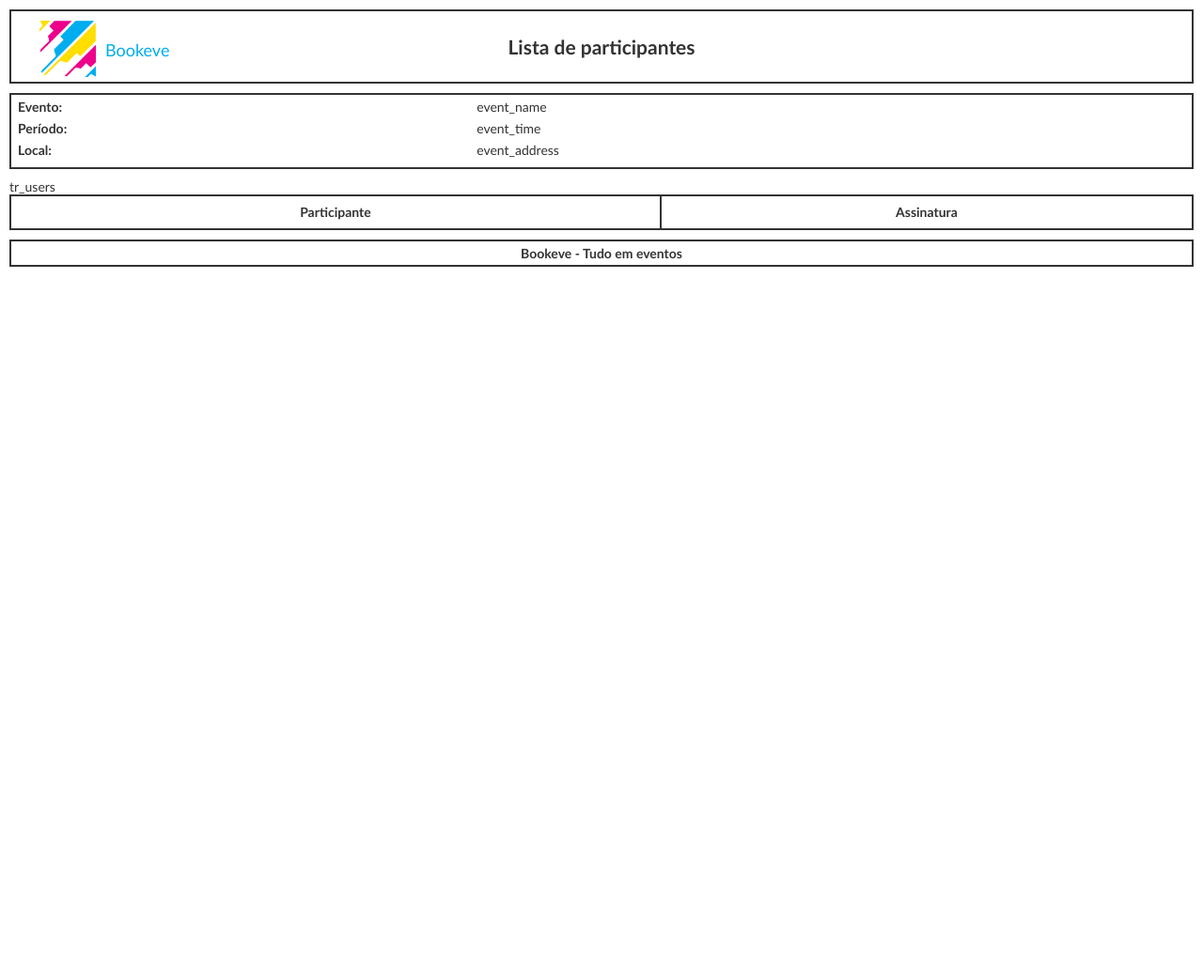
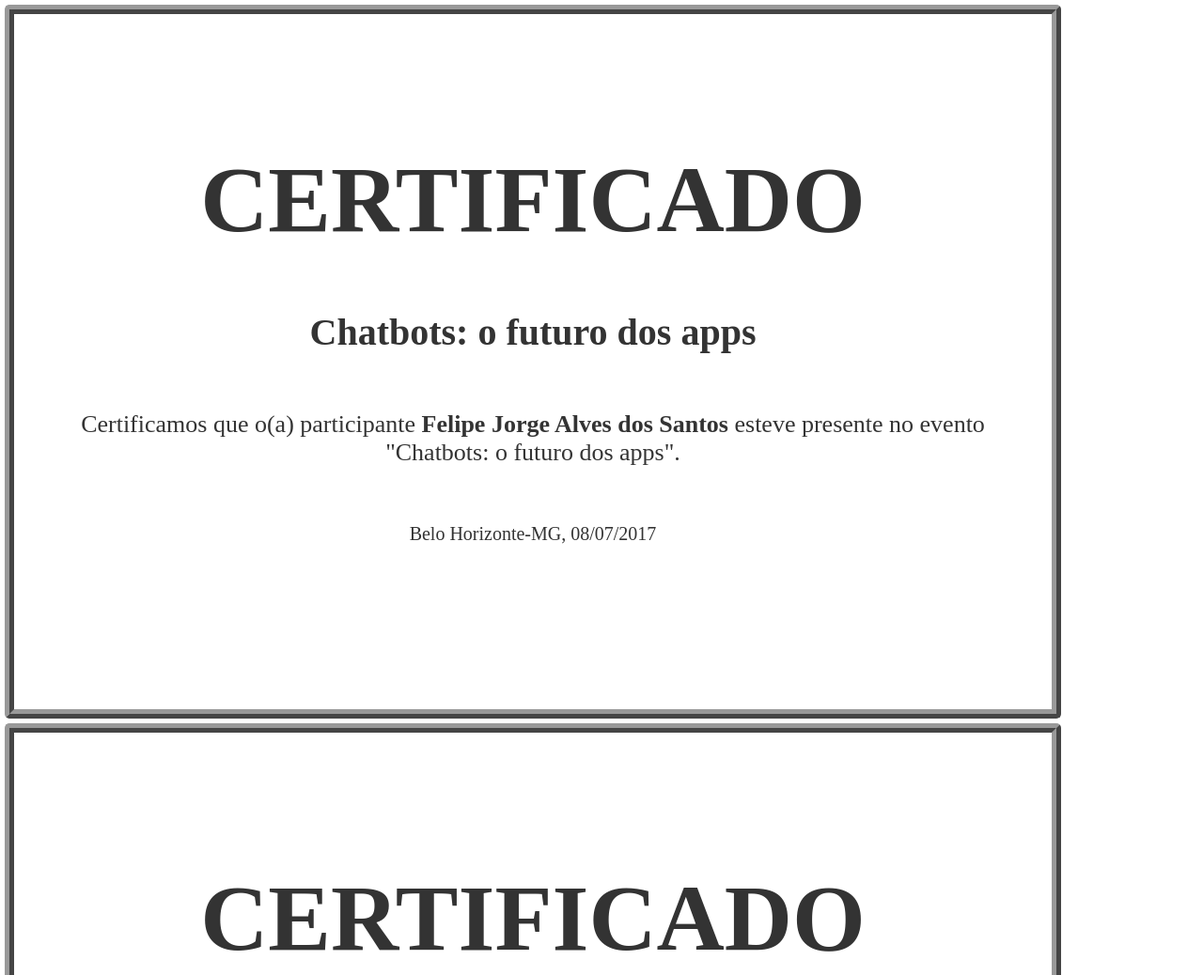
Before and after one commit to felipejorgeas/bookeve, a website: page test.html in a window 1280 px wide. Shown: the top 1038 px of the page at 94% size. Before the commit the page ends 800 px from the top, so only its background shows below. Drawn offline with Linux system fonts and the light colour scheme.

Commit message:
Implementada opcao para gerar crachas e certificados de eventos

```diff
--- a/test.html
+++ b/test.html
@@ -8,116 +8,88 @@
         * {
             margin: 0;
             padding: 0;
-            font-family: Trebuchet MS, Lucida Grande, Lucida Sans Unicode, Lucida Sans, Tahoma, sans-serif;
+            font-family: Avant Garde;
             color: #333;
         }
 
         body {
-            padding: 10px;
             font-size: 14px;
-        }
-
-        .border {
-            border: 2px solid #333;
-        }
-
-        .border-full {
-            border-collapse: collapse
-        }
-
-        .border-full tr td {
-            width: 55%;
-            border: 2px solid #333;
-            line-height: 30px;
-        }
-
-        .border-full tr:first-child td {
             text-align: center;
         }
 
-        #header {
-            padding: 10px;
-            margin-bottom: 10px;
-        }
-
-        #footer {
-            text-align: center;
+        .title-g {
+            font-size: 100px;
+            margin: 100px 0 60px;
             font-weight: bold;
         }
 
-        #logo {
-            position: absolute;
+        .title {
+            font-size: 40px;
+            margin-bottom: 60px;
         }
 
-        #logo img {
-            float: left;
+        .certificado {
+            width: 1024px;
+            height: 660px;
+            border: 10px ridge #999;
+            padding: 40px;
+            margin: 5px;
+            border-radius: 5px;
         }
 
-        #logo span {
-            margin: 20px 0 0 10px;
-            font-size: large;
-            color: #00ADEE;
-            float: left;
+        .content {
+            font-size: 26px;
+            margin-bottom: 60px;
         }
 
-        .title {
-            text-align: center;
-            margin: 15px 0;
-        }
-
-        label {
-            font-weight: bold;
-        }
-
-        table {
-            width: 100%;
-            margin-bottom: 10px;
-        }
-
-        table tr td {
-            padding: 2px 5px;
+        .date {
+            font-size: 20px;
         }
     </style>
 </head>
 
 <body>
-    <div id="header" class="border">
-        <div id="logo">
-            <img class="left" style="margin-left: 20px; width: 60px; height: 60px;" src="http://localhost:3000/img/logo.png" />
-            <span class="logoname">Bookeve</span>
+    <div class="container">
+        <div class="certificado">
+            <p class="title-g">CERTIFICADO</p>
+            <h1 class="title">Chatbots: o futuro dos apps</h1>
+            <div class="content">
+                Certificamos que o(a) participante <strong>Felipe Jorge Alves dos Santos</strong> esteve presente no evento
+                "Chatbots: o futuro dos apps".
+            </div>
+            <p class="date">Belo Horizonte-MG, 08/07/2017</p>
         </div>
-        <h2 class="title">Lista de participantes</h2>
+        <div style="page-break-after: always;"></div>
+        <div class="certificado">
+            <p class="title-g">CERTIFICADO</p>
+            <h1 class="title">Chatbots: o futuro dos apps</h1>
+            <div class="content">
+                Certificamos que o(a) participante <strong>Felipe Jorge Alves dos Santos</strong> esteve presente no evento
+                "Chatbots: o futuro dos apps".
+            </div>
+            <p class="date">Belo Horizonte-MG, 08/07/2017</p>
+        </div>
+        <div style="page-break-after: always;"></div>
+        <div class="certificado">
+            <p class="title-g">CERTIFICADO</p>
+            <h1 class="title">Chatbots: o futuro dos apps</h1>
+            <div class="content">
+                Certificamos que o(a) participante <strong>Felipe Jorge Alves dos Santos</strong> esteve presente no evento
+                "Chatbots: o futuro dos apps".
+            </div>
+            <p class="date">Belo Horizonte-MG, 08/07/2017</p>
+        </div>
+        <div style="page-break-after: always;"></div>
+        <div class="certificado">
+            <p class="title-g">CERTIFICADO</p>
+            <h1 class="title">Chatbots: o futuro dos apps</h1>
+            <div class="content">
+                Certificamos que o(a) participante <strong>Felipe Jorge Alves dos Santos</strong> esteve presente no evento
+                "Chatbots: o futuro dos apps".
+            </div>
+            <p class="date">Belo Horizonte-MG, 08/07/2017</p>
+        </div>
     </div>
-    <table class="border">
-        <tr>
-            <td><label>Evento:</label></td>
-            <td>event_name</td>
-        </tr>
-        <tr>
-            <td><label>Período:</label></td>
-            <td>event_time</td>
-        </tr>
-        <tr>
-            <td><label>Local:</label></td>
-            <td>event_address</td>
-        </tr>
-        <tr>
-            <td>
-            </td>
-        </tr>
-    </table>
-    <table class="border border-full">
-        <tr>
-            <td><label>Participante</label></td>
-            <td><label>Assinatura</label></td>
-        </tr>
-        tr_users
-    </table>
-    <table class="border">
-        <tr>
-            <td id="footer"><label>Bookeve - Tudo em eventos</label></td>
-        </tr>
-    </table>
 </body>
 
 </html>
```
Also changed, not shown: js/controllers/evento-controller.js (+30 -2 lines), js/services/bookeveapi-service.js (+12 -0 lines), templates/popup-event-participated.html (+1 -1 lines).
